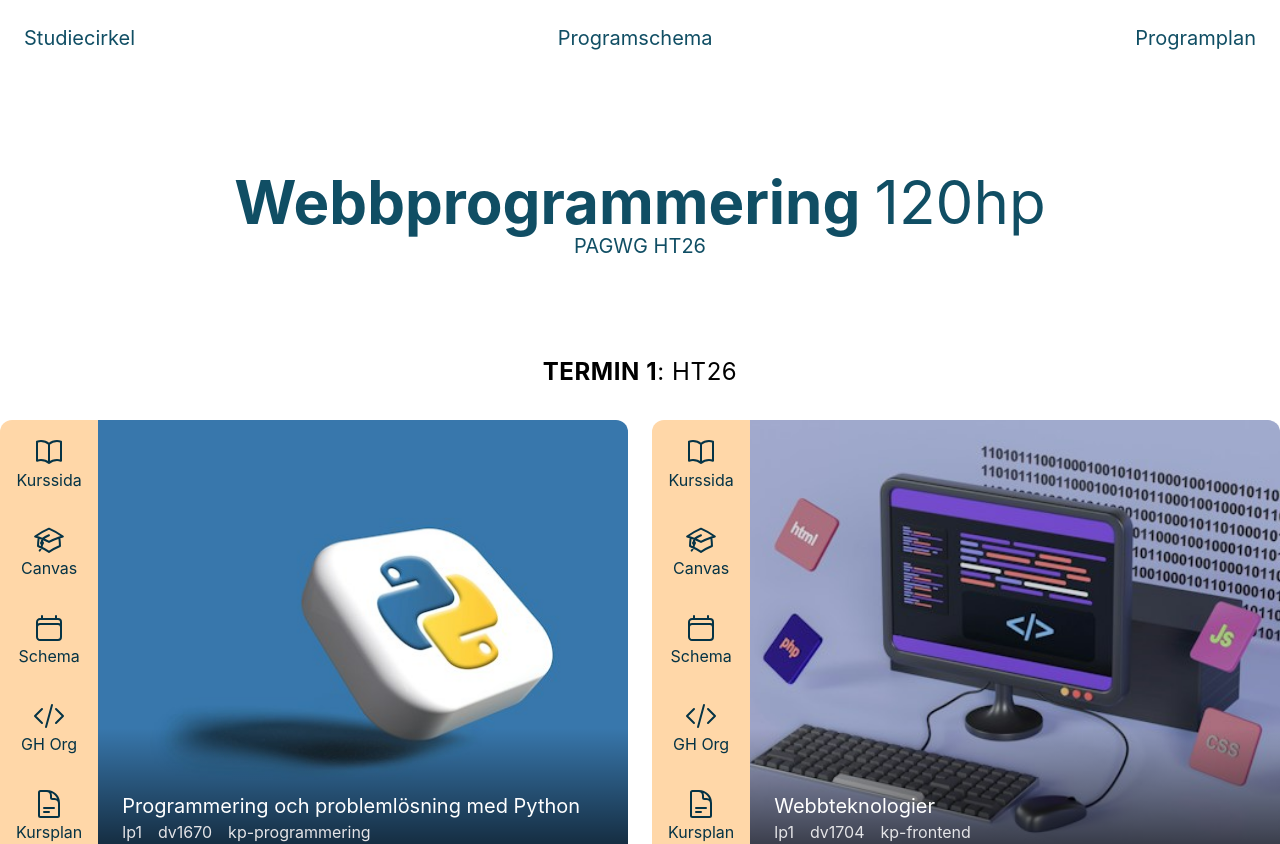
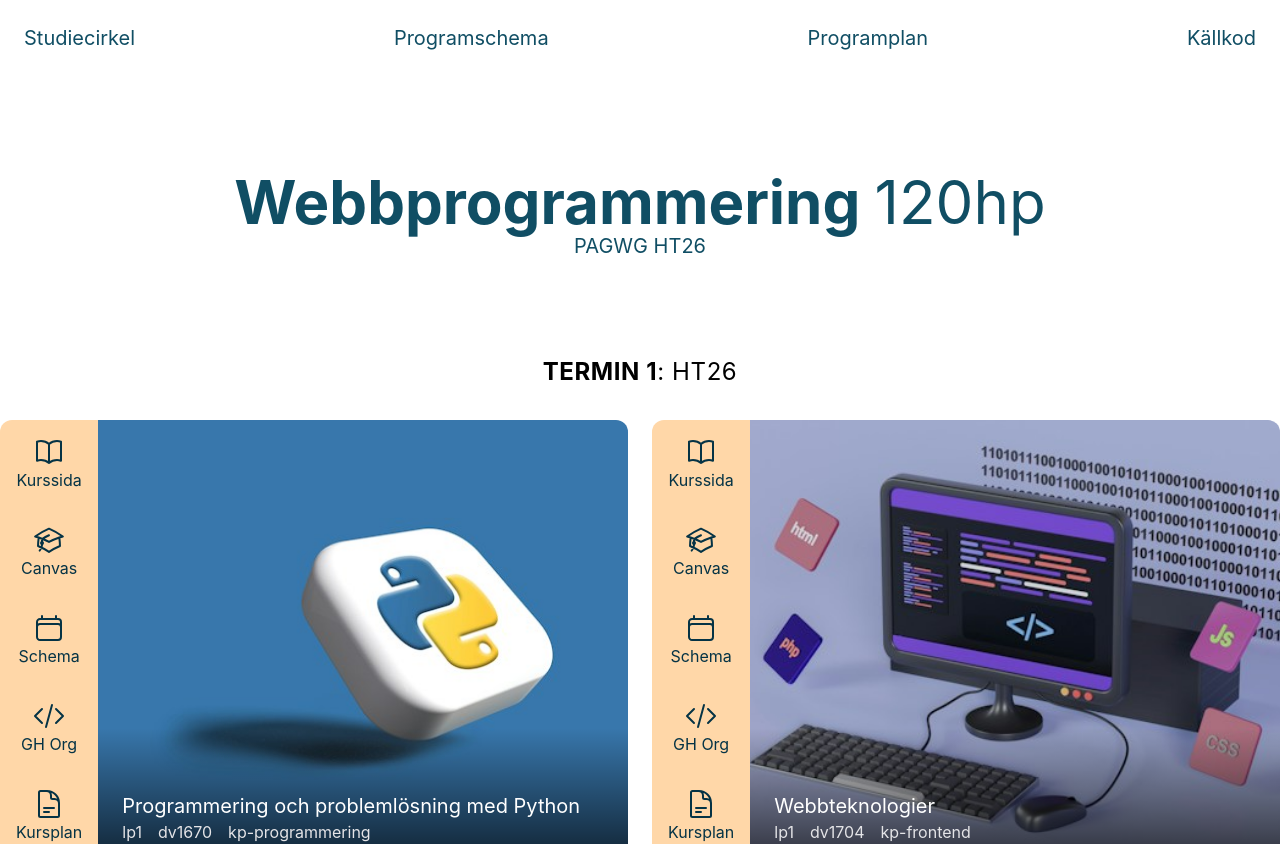
Before and after one commit to Webbiga-Studiecirkeln/PAGWG, a React (Vite) app: page / in a window 1280 px wide. Shown: the top 844 px of the page. Built offline with nearby package versions, Linux system fonts and the light colour scheme.

Commit message:
Add link to source code

```diff
--- a/src/components/navigation/Navbar.jsx
+++ b/src/components/navigation/Navbar.jsx
@@ -13,6 +13,10 @@ function Navbar() {
     {
       title: 'Programplan',
       href: 'https://bthplaner.blob.core.windows.net/utbildningsplaner/PAGWG_HT-26.pdf'
+    },
+    {
+      title: "Källkod",
+      href: 'https://github.com/Webbiga-Studiecirkeln/PAGWG'
     }
   ]
 
```
